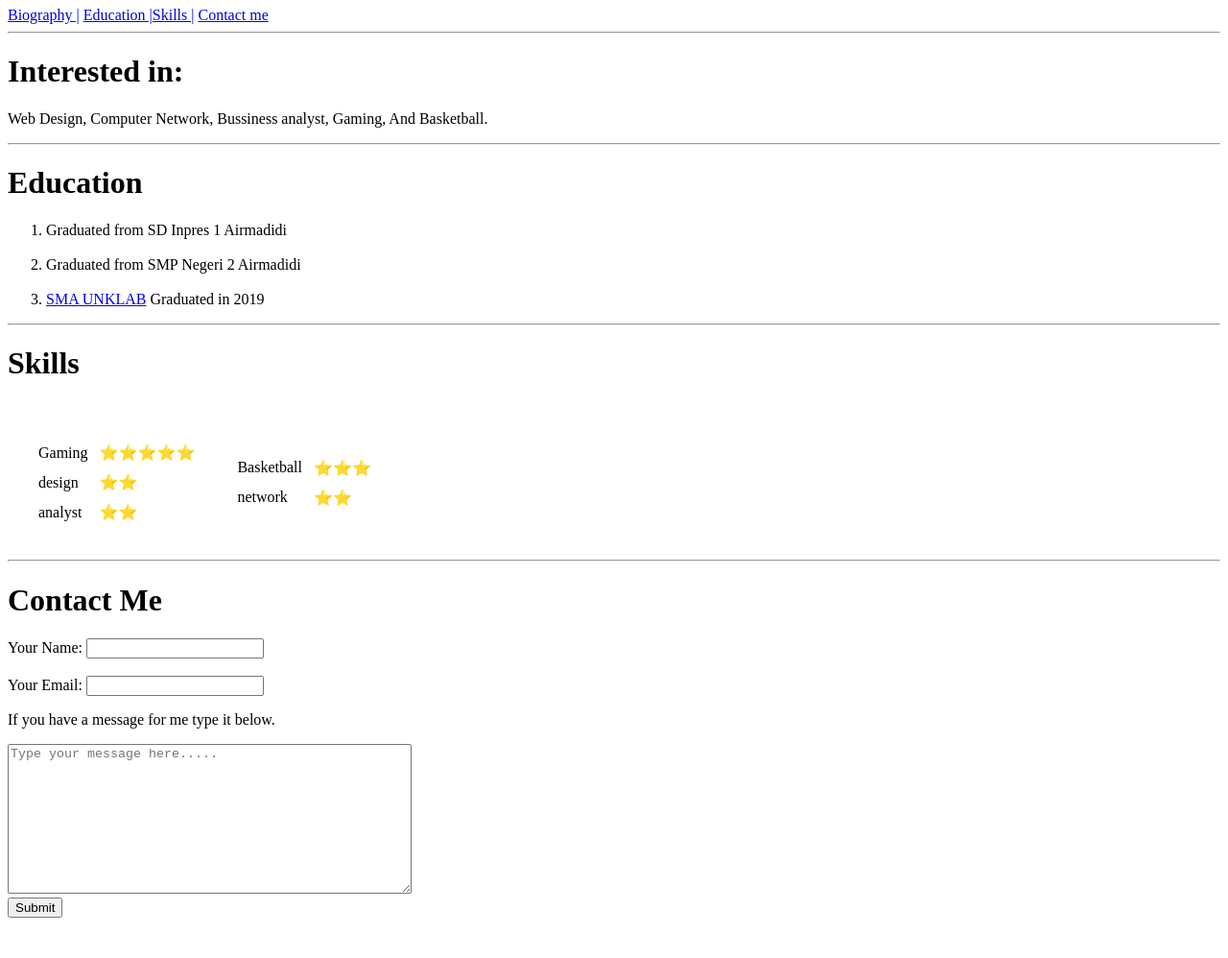
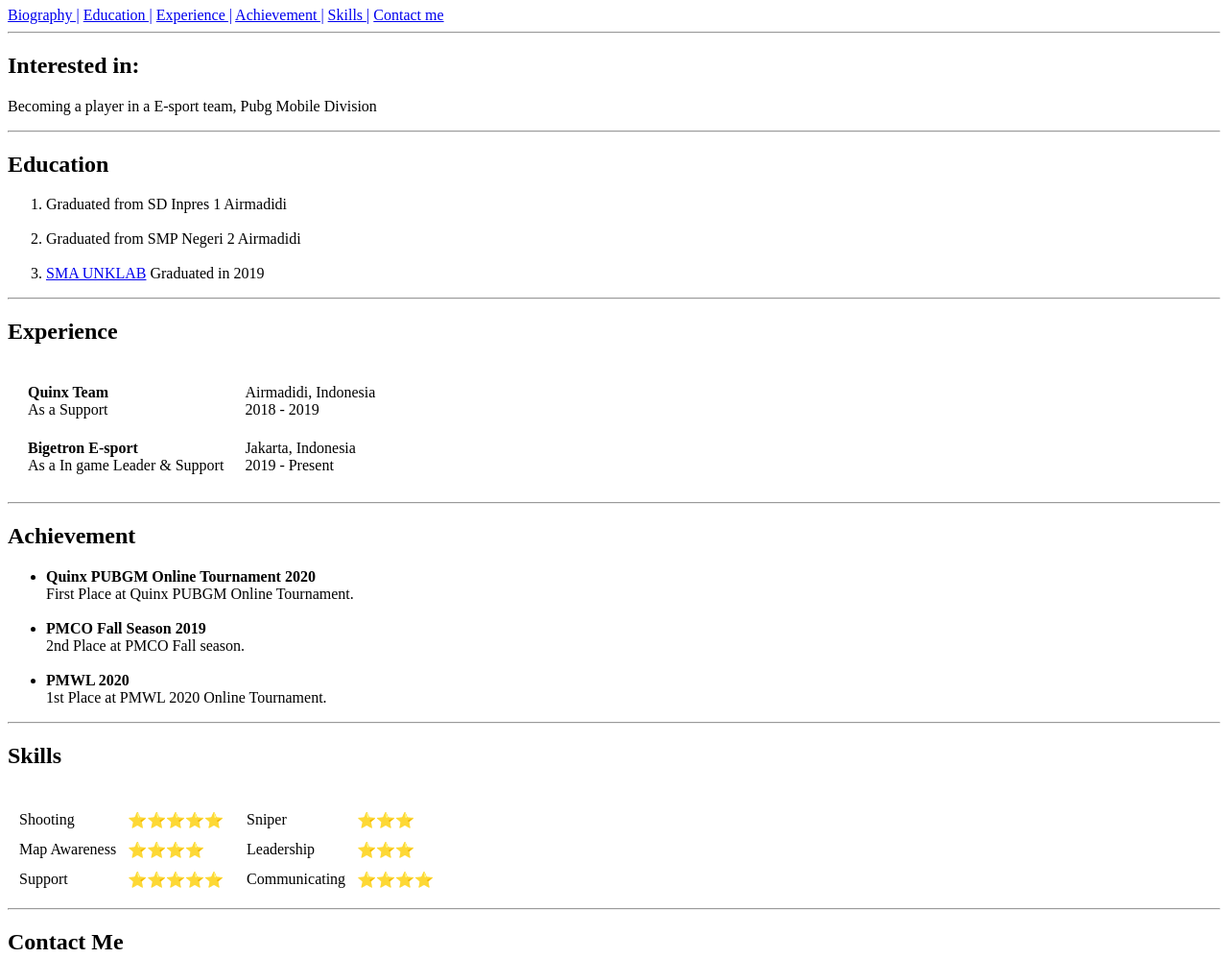
Before and after one commit to enricoratuwongo/CV, a plain HTML site: page index.html in a window 1280 px wide. Shown: the part 266-1264 px from the top of the page at 96% size. Before the commit the page ends 1230 px from the top, so only its background shows below. Drawn offline with Linux system fonts and the light colour scheme.

Commit message:
final commit

```diff
--- a/index.html
+++ b/index.html
@@ -13,19 +13,65 @@
          <td><h1>Ratuwongo, Enrico Carlos Semuel <br> <h2>Student</h2></h1><p>Computer Science, Universitas Klabat, Airmadidi, Minahasa Utara, Indonesia, 95371  <br> Email: s21910370@student.unklab.ac.id <br>Phone: +6289509005753 </p></td>
        <tr>
     </table>
-    <a href="#biography">Biography |</a> <a href="#education">Education |</a><a href="#skills">Skills |</a>
-    <a href="#contact">Contact me</a> <hr>
-    <h1>Interested in:</h1>
-    <p>Web Design, Computer Network, Bussiness analyst, Gaming, And Basketball.  </p> <hr>
-    <footer id="education"><h1>Education</h1></footer>
+    <a href="#biography">Biography |</a> <a href="#education">Education |</a> <a href="#exp">Experience |</a> <a href="#achievement">Achievement |</a> <a href="#skills">Skills |</a>
+    <a href="#contact">Contact me</a><hr>
+    <h2>Interested in:</h2>
+    <p>Becoming a player in a E-sport team, Pubg Mobile Division</p> <hr>
+    <footer id="education"><h2>Education</h2></footer>
     <ol>
         <li>Graduated from SD Inpres 1 Airmadidi</li><br>
         <li>Graduated from SMP Negeri 2 Airmadidi</li><br>
         <li><a href="http://school.unklab.ac.id/id/sekolah-menengah-atas">SMA UNKLAB</a> Graduated in 2019</li>
     </ol>
     <hr>
-    <footer id="skills"><h1>Skills</h1></footer>
+
+    <footer id="exp"><h2>Experience</h2></footer>
+    <!-- All the Experience below is not real -->
     <table cellspacing="20">
+        <tr>
+            <td>
+                <b>Quinx Team</b> <br>
+                As a Support
+            </td>
+            <td>
+                Airmadidi, Indonesia <br>
+                2018 - 2019
+            </td>
+        </tr>
+        <tr>
+            <td>
+                <b>Bigetron E-sport</b> <br>
+                As a In game Leader & Support
+            </td>
+            <td>
+                Jakarta, Indonesia <br>
+                2019 - Present
+            </td>
+        </tr>
+    </table>
+    <hr>
+
+    <footer id="achievement"><h2>Achievement</h2></footer>
+    <!-- All the Award below is not real -->
+    <ul>
+        <li>
+           <b>Quinx PUBGM Online Tournament 2020</b> <br>
+           First Place at Quinx PUBGM Online Tournament.
+        </li>
+        <br>
+        <li>
+            <b>PMCO Fall Season 2019</b> <br>
+            2nd Place at PMCO Fall season.
+        </li>
+        <br>
+        <li>
+            <b>PMWL 2020</b> <br>
+            1st Place at PMWL 2020 Online Tournament.
+        </li>
+    </ul>
+<hr>
+    <footer id="skills"><h2>Skills</h2></footer>
+    <table cellspacing="0">
         <tr>
             <td>
                 <table cellspacing="10">
@@ -33,16 +79,16 @@
                     <tr>
                     <td>
                     <tr>
-                        <td>Gaming</td>
+                        <td>Shooting</td>
                         <td>⭐️⭐️⭐️⭐️⭐️</td>
                     </tr>
                     <tr>
-                        <td>design</td>
-                        <td>⭐️⭐️</td>
+                        <td>Map Awareness</td>
+                        <td>⭐️⭐️⭐️⭐️</td>
                     </tr>
                     <tr>
-                        <td>analyst</td>
-                        <td>⭐️⭐️</td>
+                        <td>Support</td>
+                        <td>⭐️⭐️⭐️⭐️⭐️</td>
                     </tr>
                 </tbody>
                 </table>
@@ -53,19 +99,23 @@
                         <tr>
                         <td>
                         <tr>
-                            <td>Basketball</td>
+                            <td>Sniper</td>
                             <td>⭐️⭐️⭐️</td>
                         </tr>
                         <tr>
-                            <td>network</td>
-                            <td>⭐️⭐️</td>
+                            <td>Leadership</td>
+                            <td>⭐️⭐️⭐️</td>
+                        </tr>
+                        <tr>
+                            <td>Communicating</td>
+                            <td>⭐️⭐️⭐️⭐️</td>
                         </tr>
                     </tbody>
                     </table>
                 </td>
     </table>
     <hr>
-    <footer id="contact"><h1>Contact Me</h1></footer>
+    <footer id="contact"><h2>Contact Me</h2></footer>
     <form action="">
             <label for="name">Your Name: </label>
             <input type="text" name="name" /><br>
```
